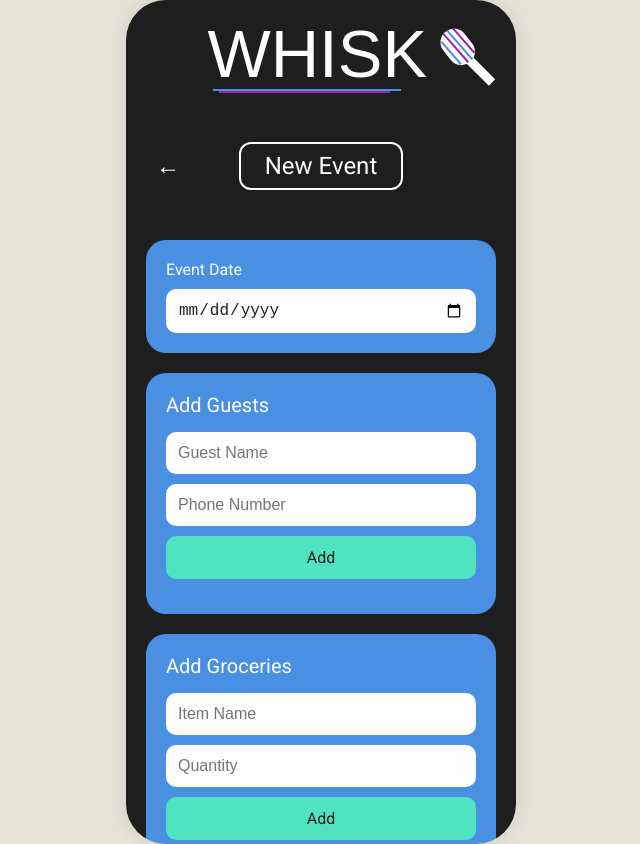
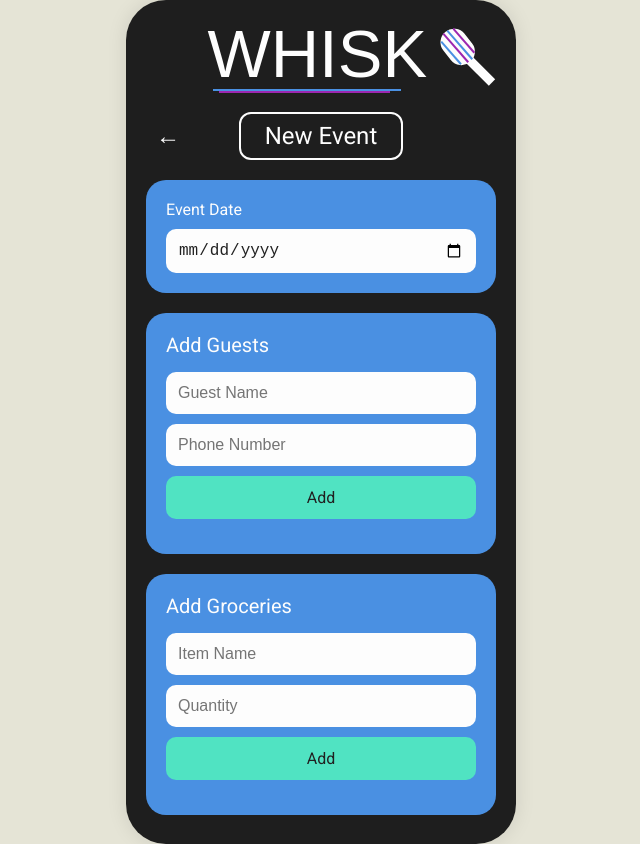
Before and after one commit to upenn-cis-4120/WHISK, a React (Vite) app: page /create-event in a window 1280 px wide. Shown: the whole page, without its empty margins (319-959 px from the left). Built offline with nearby package versions, Linux system fonts and the light colour scheme; a web font is replaced by a local one.

Commit message:
tighten up css

```diff
--- a/src/App.css
+++ b/src/App.css
@@ -25,7 +25,7 @@ body {
   display: flex;
   justify-content: space-between;
   align-items: center;
-  margin-bottom: 20px;
+  margin-bottom: 10px;
 }
 
 .time-location {
--- a/src/components/CreateEvent.css
+++ b/src/components/CreateEvent.css
@@ -13,7 +13,6 @@
   align-items: center;
   justify-content: center;
   position: relative;
-  margin-bottom: 30px;
 }
 
 .back-button {
--- a/src/components/EventDetails.css
+++ b/src/components/EventDetails.css
@@ -39,7 +39,6 @@
 .event-date-container {
   display: flex;
   justify-content: center;
-  margin: 20px 0;
   flex: 1;
   text-align: center;
 }
```
